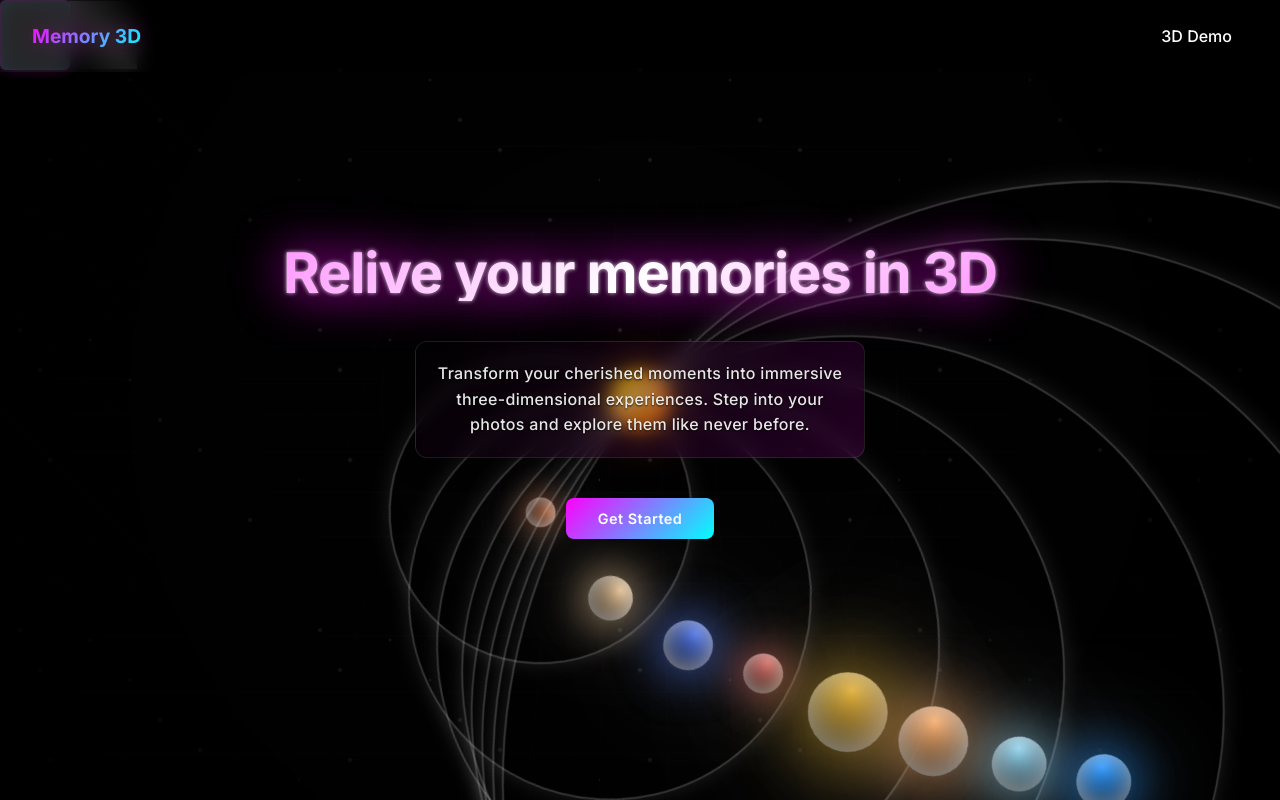
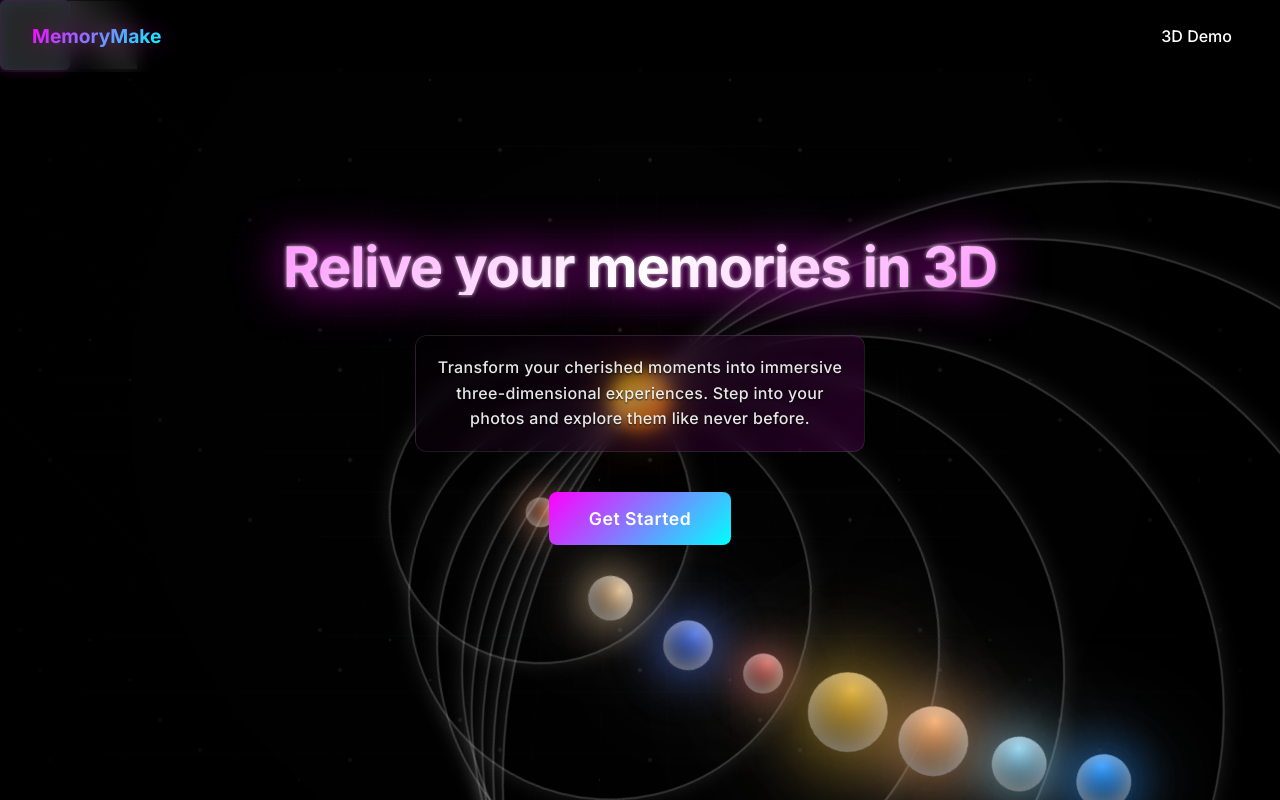
Before and after one commit to nelonmelons/memorymake, a React (Vite) app in the folder frontend/: page / in a window 1280 px wide. Built offline with nearby package versions, Linux system fonts and the light colour scheme.

Commit message:
improved landing page

```diff
--- a/frontend/src/components/Navbar.tsx
+++ b/frontend/src/components/Navbar.tsx
@@ -65,7 +65,7 @@ const NavLink = styled(Link)`
 const Navbar: React.FC = () => {
   return (
     <NavbarContainer>
-      <Logo to="/">Memory 3D</Logo>
+      <Logo to="/">MemoryMake</Logo>
       <NavLinks>
         <NavLink to="/three-demo">3D Demo</NavLink>
       </NavLinks>
--- a/frontend/src/pages/LandingPage.tsx
+++ b/frontend/src/pages/LandingPage.tsx
@@ -435,8 +435,8 @@ const FileUploadButton = styled.label`
 `;
 
 const StyledButton = styled(motion(Button))`
-  font-size: 0.9rem;
-  padding: 0.75rem 2rem;
+  font-size: 1.1rem;
+  padding: 1rem 2.5rem;
   background: linear-gradient(
     135deg,
     #ff00ff 0%,
@@ -922,7 +922,7 @@ const LandingPage: React.FC = () => {
       if (!isLoading) break; // Stop if loading is cancelled
       setLoadingProgress(i);
       if (i % 20 === 0) {
-        setLoadingText(texts[Math.floor(i / 20)]);
+        setLoadingStage(texts[Math.floor(i / 20)]);
       }
       await new Promise(resolve => setTimeout(resolve, 100));
     }
```
